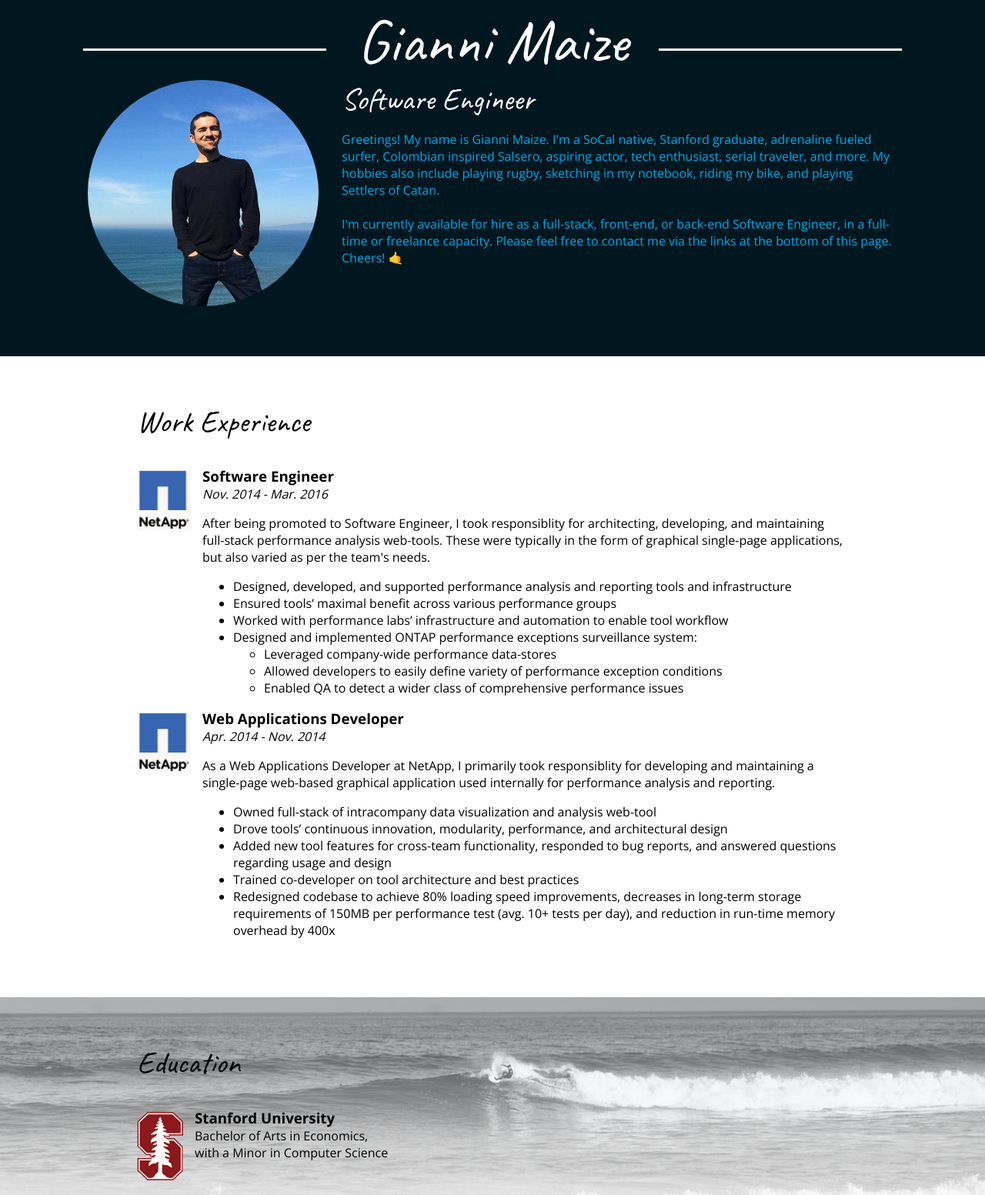
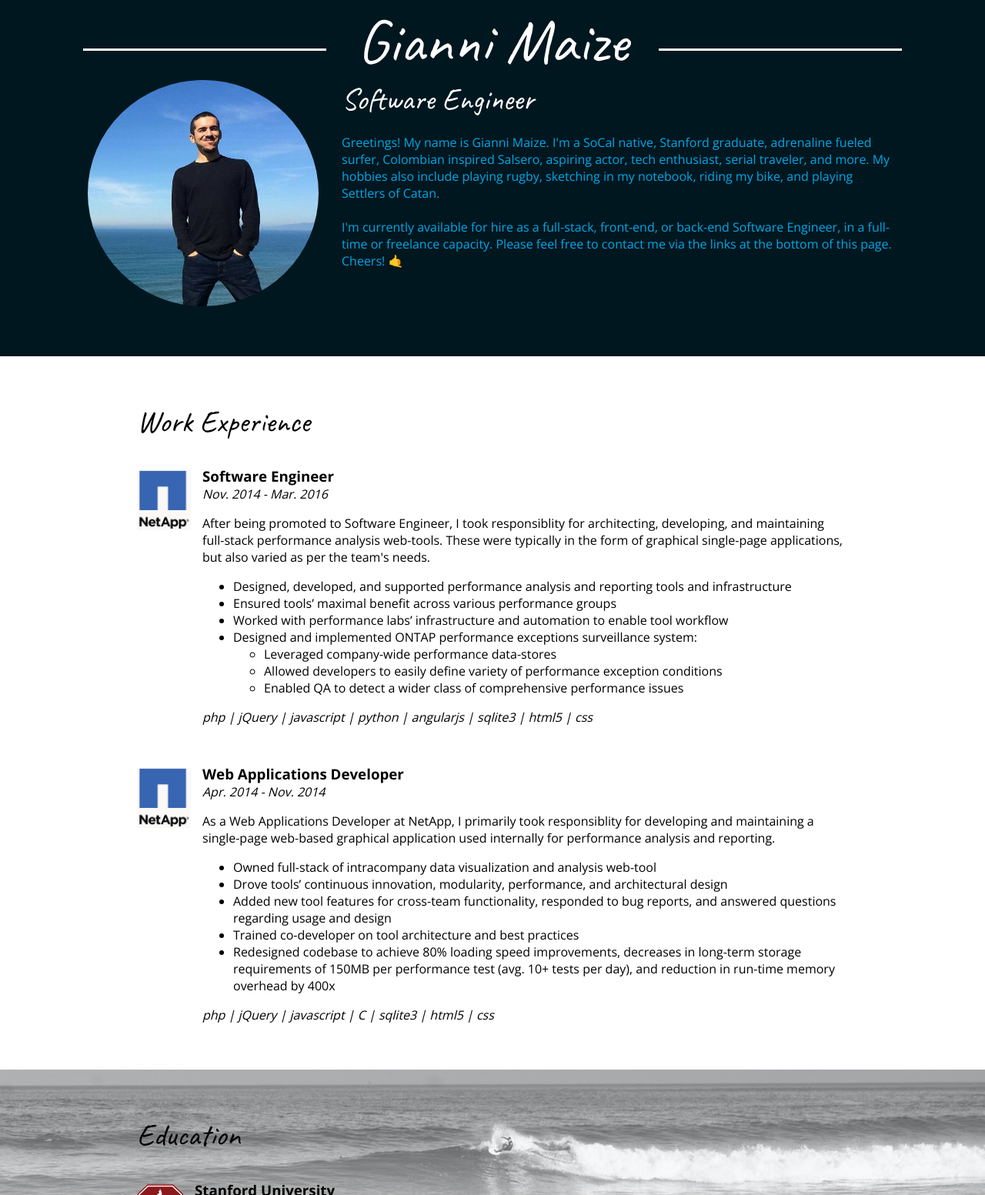
Before and after one commit to gmaize/gmaize.github.io, a plain HTML site: page index.html in a window 1280 px wide. Shown: the part 107-1660 px from the top of the page at 77% size. Drawn offline with nearby package versions, Linux system fonts and the light colour scheme.

Commit message:
added skills section to jobs

```diff
--- a/css/styles.css
+++ b/css/styles.css
@@ -224,6 +224,10 @@ div.about-me, div.job-about {
     overflow: hidden;
 }
 
+div.about-me p {
+    margin-top: 20px;
+}
+
 header h1 {
     text-align: center;
 }
@@ -232,6 +236,10 @@ header h1 {
 
 header .section-content-wrap {
     max-width: 90%;
+}
+
+div.job:not(:first-of-type) {
+    margin-top: 50px;
 }
 
 
--- a/index.html
+++ b/index.html
@@ -63,6 +63,7 @@
                                     </li>
                                 </ul>
                             </div>
+                            <p class="job-skills"><em>php | jQuery | javascript | python | angularjs | sqlite3 | html5 | css</em></p>
                         </div>
                     </div>
                     <div class="job">
@@ -85,6 +86,7 @@
                                     <li>Redesigned codebase to achieve 80% loading speed improvements, decreases in long-term storage requirements of 150MB per performance test (avg. 10+ tests per day), and reduction in run-time memory overhead by 400x</li>
                                 </ul>
                             </div>
+                            <p class="job-skills"><em>php | jQuery | javascript | C | sqlite3 | html5 | css</em></p>
                         </div>
                     </div>
                 </div>
```
